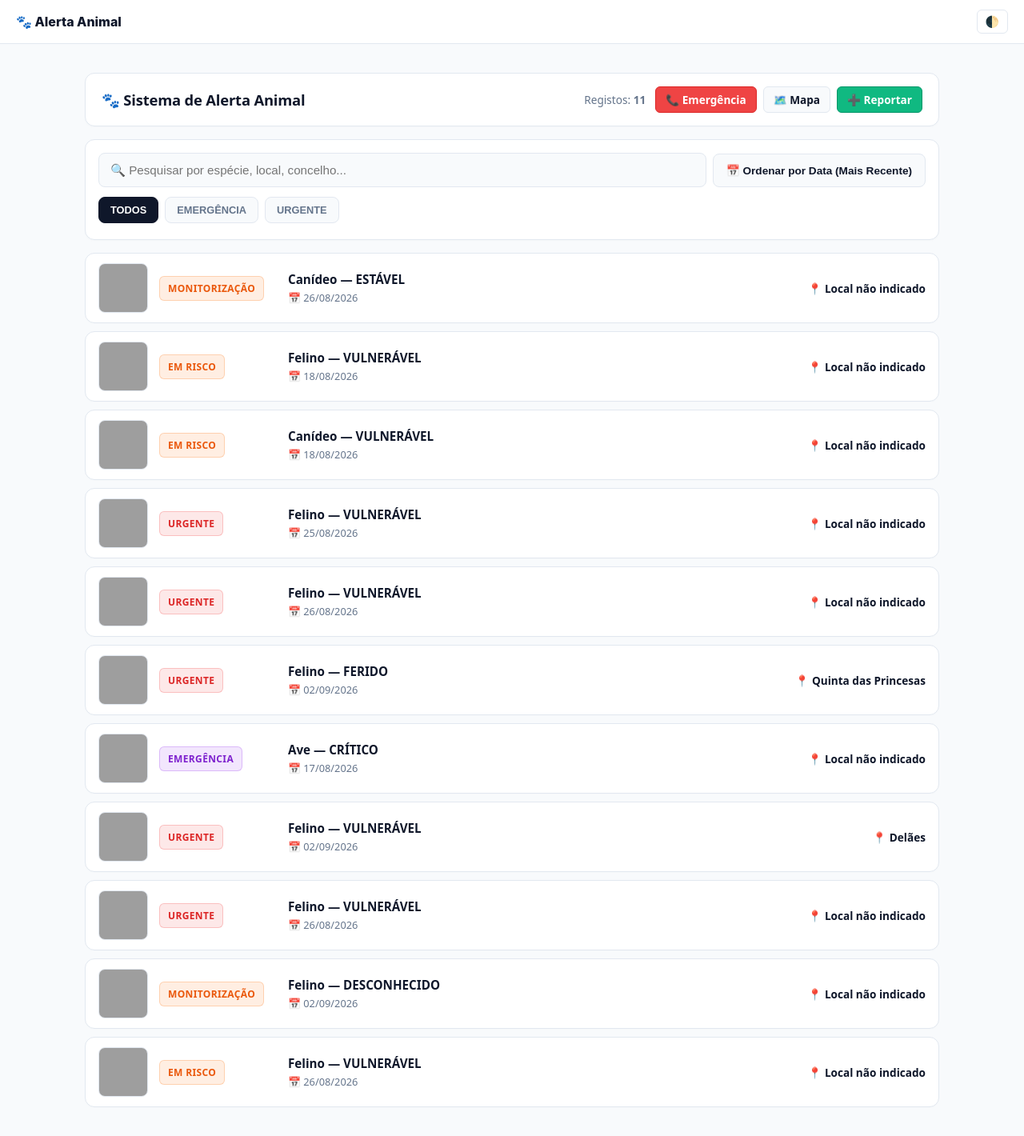
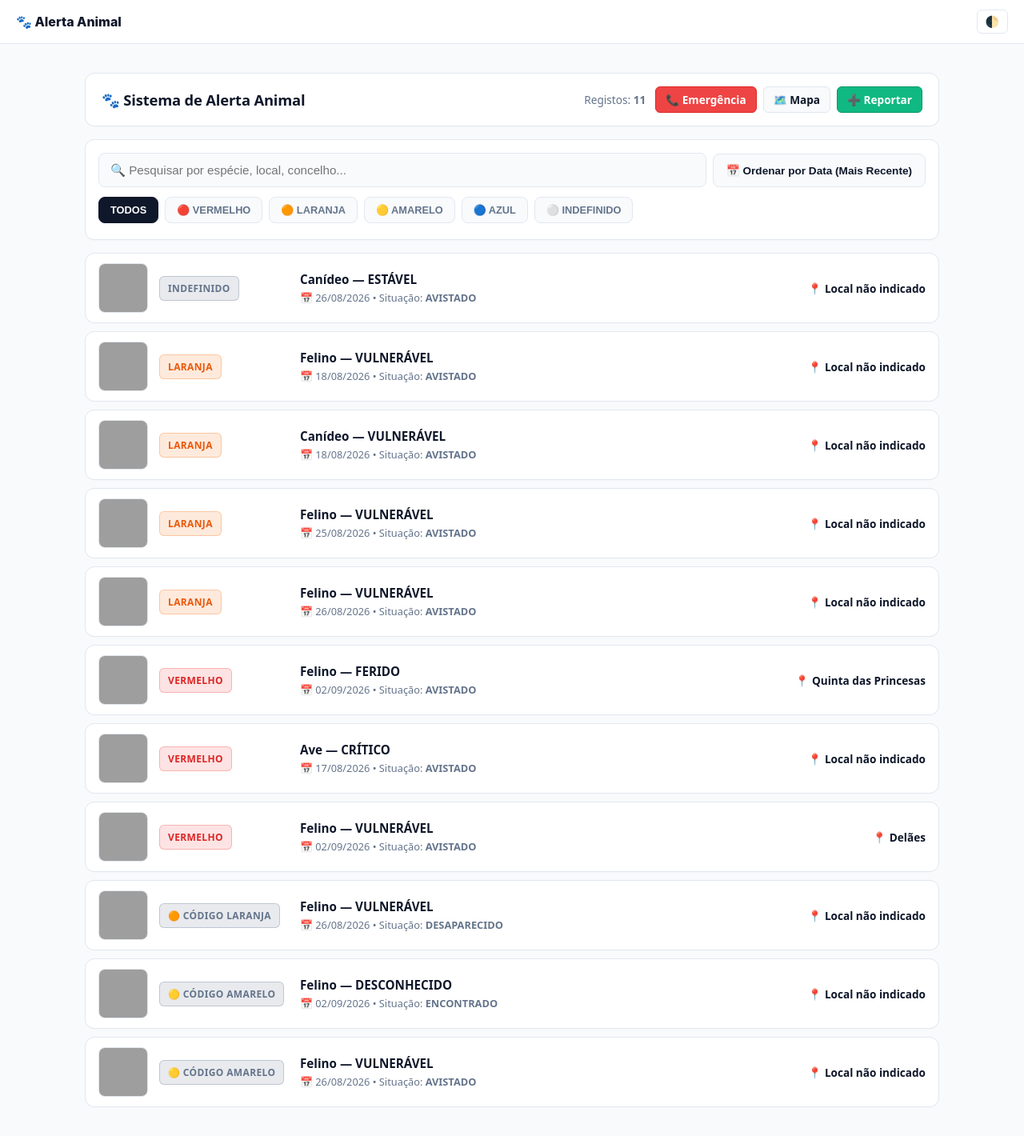
Before and after one commit to ajudaanimal/alerta, a Jekyll site: the page built from index.html, in a window 1280 px wide, cut to the strip 0-1420 px from the top of the page. Shown: the whole strip at 80% size. Built offline with Jekyll 4.4.1, drawn with Linux system fonts in a browser that asks for light colours; grey boxes are pictures that could not be loaded.

Commit message:
Update index.html

```diff
--- a/index.html
+++ b/index.html
@@ -4,7 +4,6 @@ title: "Sistema de Alerta Animal"
 description: "Plataforma de monitorização e alerta de ocorrências de animais. Consulte o estado dos registos em tempo real."
 image: "https://raw.githubusercontent.com/ajudaanimal/alerta/main/_assets/img/animal.jpeg"
 ---
-
 <style>
   :root {
     --bg-main: #f8fafc;
@@ -221,7 +220,7 @@ image: "https://raw.githubusercontent.com/ajudaanimal/alerta/main/_assets/img/an
     border-radius: 12px;
     padding: 12px 16px;
     display: grid;
-    grid-template-columns: 60px 145px 1fr 180px;
+    grid-template-columns: 60px 160px 1fr 180px;
     align-items: center;
     gap: 16px;
     text-decoration: none;
@@ -264,16 +263,18 @@ image: "https://raw.githubusercontent.com/ajudaanimal/alerta/main/_assets/img/an
     letter-spacing: 0.03em;
   }
 
-  /* Cores de Alerta Refinadas e Acessíveis */
-  .badge-roxo    { background: rgba(147, 51, 234, 0.12); color: #7e22ce; border-color: rgba(147, 51, 234, 0.25); }
-  .badge-vermelho { background: rgba(239, 68, 68, 0.12); color: #dc2626; border-color: rgba(239, 68, 68, 0.25); }
-  .badge-laranja  { background: rgba(249, 115, 22, 0.12); color: #ea580c; border-color: rgba(249, 115, 22, 0.25); }
-  .badge-amarelo  { background: rgba(234, 179, 8, 0.12); color: #ca8a04; border-color: rgba(234, 179, 8, 0.25); }
+  /* Cores de Triagem Clínicas baseadas nos novos valores exatos */
+  .badge-vermelho { background: rgba(239, 68, 68, 0.15); color: #dc2626; border-color: rgba(239, 68, 68, 0.3); }
+  .badge-laranja  { background: rgba(249, 115, 22, 0.15); color: #ea580c; border-color: rgba(249, 115, 22, 0.3); }
+  .badge-amarelo  { background: rgba(234, 179, 8, 0.15); color: #ca8a04; border-color: rgba(234, 179, 8, 0.3); }
+  .badge-azul     { background: rgba(59, 130, 246, 0.15); color: #2563eb; border-color: rgba(59, 130, 246, 0.3); }
+  .badge-indefinido { background: rgba(100, 116, 139, 0.15); color: #64748b; border-color: rgba(100, 116, 139, 0.3); }
 
-  html.dark-mode .badge-roxo    { background: rgba(147, 51, 234, 0.2); color: #c084fc; border-color: rgba(147, 51, 234, 0.3); }
-  html.dark-mode .badge-vermelho { background: rgba(239, 68, 68, 0.2); color: #f87171; border-color: rgba(239, 68, 68, 0.3); }
-  html.dark-mode .badge-laranja  { background: rgba(249, 115, 22, 0.2); color: #fb923c; border-color: rgba(249, 115, 22, 0.3); }
-  html.dark-mode .badge-amarelo  { background: rgba(234, 179, 8, 0.2); color: #facc15; border-color: rgba(234, 179, 8, 0.3); }
+  html.dark-mode .badge-vermelho { background: rgba(239, 68, 68, 0.25); color: #f87171; border-color: rgba(239, 68, 68, 0.4); }
+  html.dark-mode .badge-laranja  { background: rgba(249, 115, 22, 0.25); color: #fb923c; border-color: rgba(249, 115, 22, 0.4); }
+  html.dark-mode .badge-amarelo  { background: rgba(234, 179, 8, 0.25); color: #facc15; border-color: rgba(234, 179, 8, 0.4); }
+  html.dark-mode .badge-azul     { background: rgba(59, 130, 246, 0.25); color: #60a5fa; border-color: rgba(59, 130, 246, 0.4); }
+  html.dark-mode .badge-indefinido { background: rgba(100, 116, 139, 0.25); color: #94a3b8; border-color: rgba(100, 116, 139, 0.4); }
 
   .row-details {
     display: flex;
@@ -421,48 +422,60 @@ image: "https://raw.githubusercontent.com/ajudaanimal/alerta/main/_assets/img/an
       </button>
     </div>
 
-    <div class="filter-group" role="group" aria-label="Filtrar por nível de alerta por ordem de prioridade">
+    <!-- Filtros por Prioridade baseados nas categorias exatas de Triagem -->
+    <div class="filter-group" role="group" aria-label="Filtrar por nível de triagem clínica">
       <button type="button" class="filter-chip active" onclick="filterStatus('all', this)" aria-pressed="true">Todos</button>
-      <button type="button" class="filter-chip" onclick="filterStatus('emergencia', this)" aria-pressed="false">Emergência</button>
-      <button type="button" class="filter-chip" onclick="filterStatus('urgente', this)" aria-pressed="false">Urgente</button>
+      <button type="button" class="filter-chip" onclick="filterStatus('vermelho', this)" aria-pressed="false">🔴 Vermelho</button>
+      <button type="button" class="filter-chip" onclick="filterStatus('laranja', this)" aria-pressed="false">🟠 Laranja</button>
+      <button type="button" class="filter-chip" onclick="filterStatus('amarelo', this)" aria-pressed="false">🟡 Amarelo</button>
+      <button type="button" class="filter-chip" onclick="filterStatus('azul', this)" aria-pressed="false">🔵 Azul</button>
+      <button type="button" class="filter-chip" onclick="filterStatus('indefinido', this)" aria-pressed="false">⚪ Indefinido</button>
     </div>
   </section>
 
   <div class="manifest-list" id="manifestList" aria-live="polite">
     {% for post in site.ocorrencias reversed %}
-      {% assign alerta = post.nivel_alerta | upcase %}
+      {% assign triagem_val = post.triagem | strip | capitalize %}
 
-      {% assign badge_class = "badge-amarelo" %}
-      {% assign status_filter = "normal" %}
+      {% assign badge_class = "badge-indefinido" %}
+      {% assign status_filter = "indefinido" %}
 
-      {% if alerta contains 'EMERGÊNCIA' or alerta contains 'EMERGENCIA' %}
-        {% assign badge_class = "badge-roxo" %}
-        {% assign status_filter = "emergencia" %}
-      {% elsif alerta contains 'URGENTE' or alerta contains 'VERM' %}
+      {% if triagem_val == 'Vermelho' %}
         {% assign badge_class = "badge-vermelho" %}
-        {% assign status_filter = "urgente" %}
-      {% elsif alerta contains 'ALTO' or alerta contains 'MODERADO' or alerta contains 'LARANJA' or alerta contains 'MONITORIZAÇÃO' or alerta contains 'RISCO' %}
+        {% assign status_filter = "vermelho" %}
+      {% elsif triagem_val == 'Laranja' %}
         {% assign badge_class = "badge-laranja" %}
-        {% assign status_filter = "moderado" %}
+        {% assign status_filter = "laranja" %}
+      {% elsif triagem_val == 'Amarelo' %}
+        {% assign badge_class = "badge-amarelo" %}
+        {% assign status_filter = "amarelo" %}
+      {% elsif triagem_val == 'Azul' %}
+        {% assign badge_class = "badge-azul" %}
+        {% assign status_filter = "azul" %}
       {% endif %}
 
       {% assign raw_date = post.data_ocorrencia_inicial | default: post.date %}
+
       <a href="{{ post.url | relative_url }}"
          class="manifest-row"
          data-status="{{ status_filter }}"
          data-timestamp="{{ raw_date | date: '%s' }}"
-         data-search-tags="{{ post.id }} {{ post.slug }} {{ post.especie }} {{ post.localidade }} {{ post.nivel_alerta }} {{ post.estado_fisico }} {{ post.situacao }} {{ post.sexo }} {{ post.nome }} {{ post.esterilizado }} {{ post.identificacao }} {{ post.caracteristicas }}"
+         data-search-tags="{{ post.id }} {{ post.slug }} {{ post.especie }} {{ post.localidade }} {{ post.triagem }} {{ post.estado_fisico }} {{ post.situacao }} {{ post.sexo }} {{ post.nome }} {{ post.esterilizado }} {{ post.identificacao }} {{ post.caracteristicas }}"
          aria-label="Ocorrência: {{ post.especie }} em {{ post.localidade | default: 'localização desconhecida' }}">
 
         <img src="{{ post.imagem | default: 'https://raw.githubusercontent.com/ajudaanimal/alerta/main/_assets/img/animal.jpeg' }}" alt="" class="row-img" loading="lazy">
 
         <div class="row-badge {{ badge_class }}">
-          {{ post.nivel_alerta | default: "ALERTA" | upcase }}
+          {{ post.triagem | default: "Indefinido" }}
         </div>
 
         <div class="row-details">
-          <div class="row-title">{{ post.especie }}{% if post.estado_fisico and post.estado_fisico != "Desconhecido" %} — {{ post.estado_fisico }}{% endif %}</div>
-          <div class="row-subtitle">📅 {{ raw_date | date: "%d/%m/%Y" }}</div>
+          <div class="row-title">
+            {{ post.especie }}{% if post.estado_fisico and post.estado_fisico != "Desconhecido" %} — {{ post.estado_fisico }}{% endif %}
+          </div>
+          <div class="row-subtitle">
+            📅 {{ raw_date | date: "%d/%m/%Y" }}{% if post.situacao %} • Situação: <strong>{{ post.situacao }}</strong>{% endif %}{% if post.sexo %} • Sexo: {{ post.sexo }}{% endif %}
+          </div>
         </div>
 
         <div class="row-location">
@@ -472,7 +485,6 @@ image: "https://raw.githubusercontent.com/ajudaanimal/alerta/main/_assets/img/an
       </a>
     {% endfor %}
   </div>
-
 </div>
 
 <script>
```
